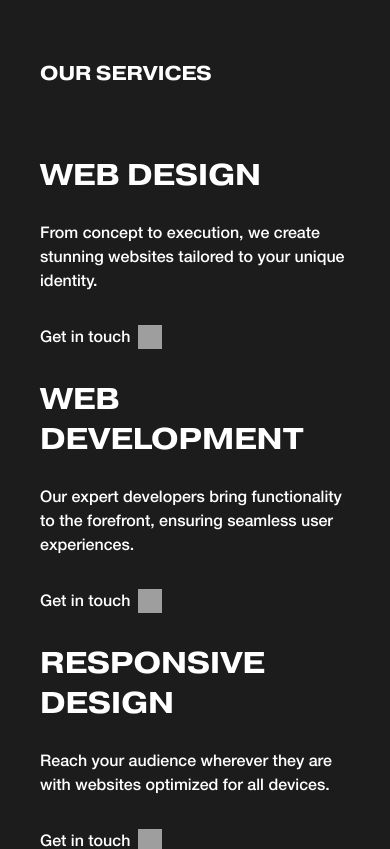
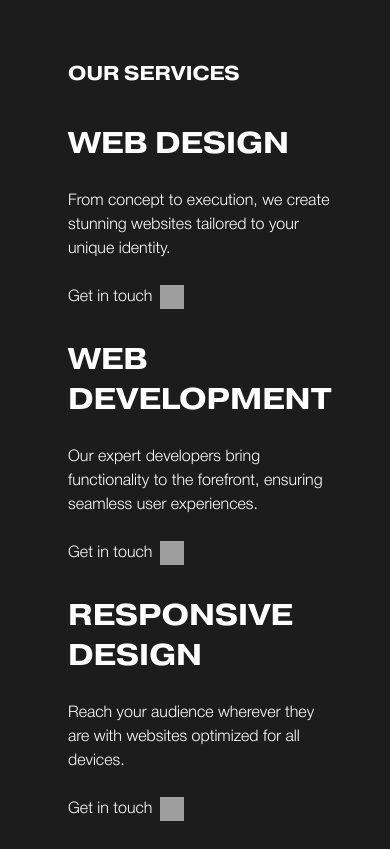
Before and after one commit to akvrmvlakis/arete-sandbox, a Next.js app: page / in a window 390 px wide. Shown: the part 1980-2829 px from the top of the page. Built offline with nearby package versions, Linux system fonts and the light colour scheme; grey boxes are pictures that could not be loaded.

Commit message:
fix mobile margin and padding on services section

```diff
--- a/src/components/Footer.tsx
+++ b/src/components/Footer.tsx
@@ -2,12 +2,12 @@ import Link from "next/link";
 import React from "react";
 import localFont from "next/font/local";
 
-const helveticaNeueRegular = localFont({
-  src: "../assets/fonts/helvetica_neue_regular.woff2",
+const pragmaticaW01ExtendedBold = localFont({
+  src: "../assets/fonts/pragmatica-w01-extended-bold.woff2",
 });
 
-const pragmaticaW01ExtendedBold = localFont({
-  src: "../assets/fonts/pragmatica-w01-extended-bold.woff2",
+const HelveticaNeueLight = localFont({
+  src: "../assets/fonts/HelveticaNeueLight.woff2",
 });
 
 type Props = {};
@@ -23,7 +23,7 @@ export default function Footer({}: Props) {
                 <div>
                   <Link
                     href="mailto:olia@aretestudio.co"
-                    className={helveticaNeueRegular.className}
+                    className={HelveticaNeueLight.className}
                   >
                     olia@aretestudio.co
                   </Link>
@@ -31,7 +31,7 @@ export default function Footer({}: Props) {
                 <div>
                   <Link
                     href="https://www.instagram.com/_aretestudio/"
-                    className={helveticaNeueRegular.className}
+                    className={HelveticaNeueLight.className}
                   >
                     @_aretestudio
                   </Link>
@@ -44,16 +44,13 @@ export default function Footer({}: Props) {
               ARETE STUDIO
             </div>
           </div>
-          <div className={helveticaNeueRegular.className}>
+          <div className={HelveticaNeueLight.className}>
             <div className="flex flex-col grow items-center md:items-end">
               <Link href="#services">
                 <div>OUR SERVICES</div>
               </Link>
               <Link href="#about">
                 <div>ABOUT</div>
-              </Link>
-              <Link href="#projects">
-                <div>PROJECTS</div>
               </Link>
               <Link href="#t&c">
                 <div>T & C</div>
--- a/src/components/Services.tsx
+++ b/src/components/Services.tsx
@@ -10,32 +10,36 @@ const pragmaticaW01ExtendedBold = localFont({
   src: "../assets/fonts/pragmatica-w01-extended-bold.woff2",
 });
 
+const HelveticaNeueLight = localFont({
+  src: "../assets/fonts/HelveticaNeueLight.woff2",
+});
+
 type Props = {};
 
 const Services = (props: Props) => {
   return (
-    <div className="flex flex-col  PANTONE_5  px-9 py-[112px]">
+    <div className="flex flex-col PANTONE_5 px-16 pt-[112px] pb-[127px]">
       <div className="text-xl font-bold leading-7 text-white uppercase max-md:max-w-full">
         <div className={pragmaticaW01ExtendedBold.className}>OUR SERVICES</div>
       </div>
       <div className="mt-9 max-md:max-w-full">
         <div className="flex gap-5 max-md:flex-col max-md:gap-0">
           <div className="flex flex-col w-[33%] max-md:ml-0 max-md:w-full">
-            <div className="flex flex-col grow text-base text-white max-md:mt-8 max-md:max-w-full">
+            <div className="flex flex-col grow text-base text-white w-full">
               <div className="text-3xl font-bold leading-10 uppercase max-md:max-w-full">
                 <div className={pragmaticaW01ExtendedBold.className}>
                   Web Design
                 </div>
               </div>
               <div className="mt-6 leading-6 font-normal text-base max-md:max-w-full">
-                <div className={helveticaNeueRegular.className}>
+                <div className={HelveticaNeueLight.className}>
                   From concept to execution, we create stunning websites
                   tailored to your unique identity.
                 </div>
               </div>
-              <div className="flex gap-2 justify-center self-start mt-8 leading-[150%]">
+              <div className="flex gap-2 justify-center self-start mt-6 leading-[150%]">
                 <Link href="#contact">
-                  <div className={helveticaNeueRegular.className}>
+                  <div className={HelveticaNeueLight.className}>
                     Get in touch
                   </div>
                 </Link>
@@ -55,14 +59,14 @@ const Services = (props: Props) => {
                 </div>
               </div>
               <div className="mt-6 leading-6 font-normal max-md:max-w-full">
-                <div className={helveticaNeueRegular.className}>
+                <div className={HelveticaNeueLight.className}>
                   Our expert developers bring functionality to the forefront,
                   ensuring seamless user experiences.
                 </div>
               </div>
-              <div className="flex gap-2 justify-center self-start mt-8 leading-[150%]">
+              <div className="flex gap-2 justify-center self-start mt-6 leading-[150%]">
                 <Link href="#contact">
-                  <div className={helveticaNeueRegular.className}>
+                  <div className={HelveticaNeueLight.className}>
                     Get in touch
                   </div>
                 </Link>
@@ -82,14 +86,14 @@ const Services = (props: Props) => {
                 </div>
               </div>
               <div className="mt-6 leading-6 max-md:max-w-full">
-                <div className={helveticaNeueRegular.className}>
+                <div className={HelveticaNeueLight.className}>
                   Reach your audience wherever they are with websites optimized
                   for all devices.
                 </div>
               </div>
-              <div className="flex gap-2 justify-center self-start mt-8 leading-[150%]">
+              <div className="flex gap-2 justify-center self-start mt-6 leading-[150%]">
                 <Link href="#contact">
-                  <div className={helveticaNeueRegular.className}>
+                  <div className={HelveticaNeueLight.className}>
                     Get in touch
                   </div>
                 </Link>
```
Also changed, not shown: src/assets/fonts/HelveticaNeueLight.woff2 (added).
